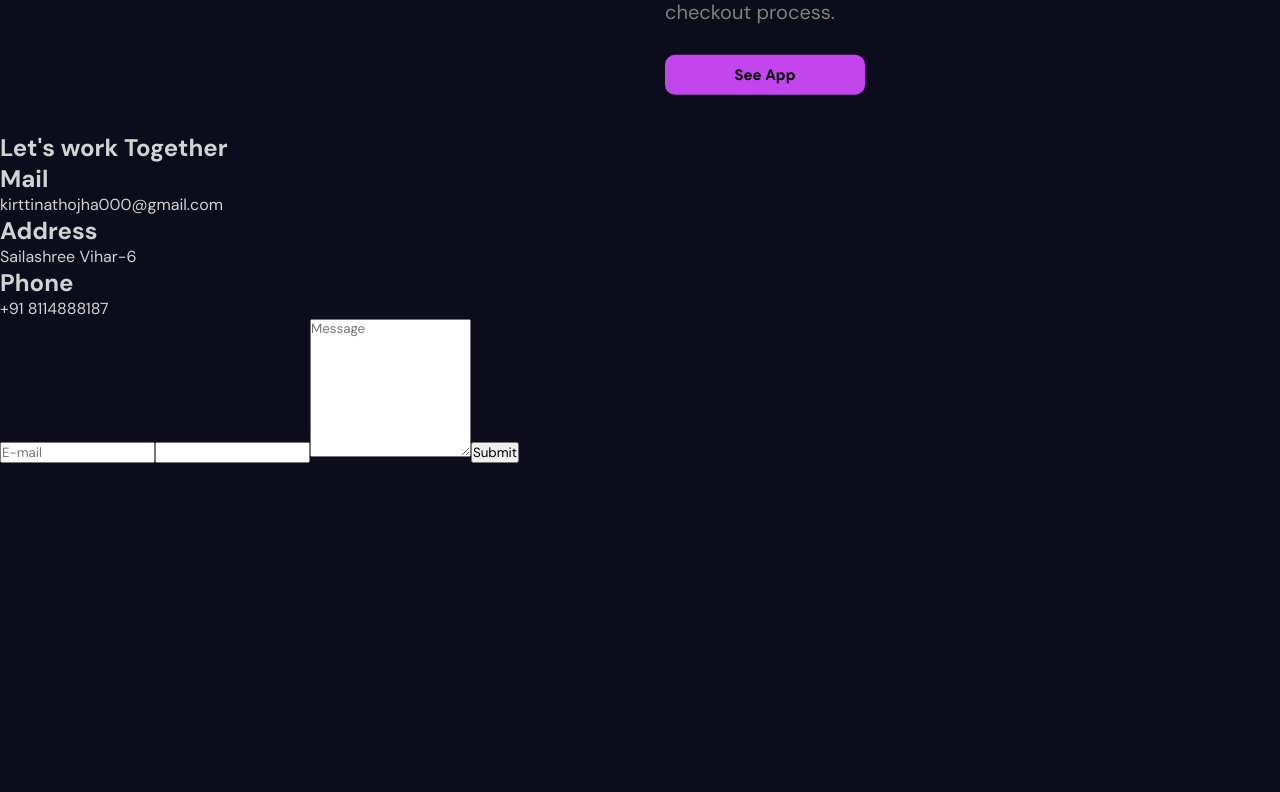
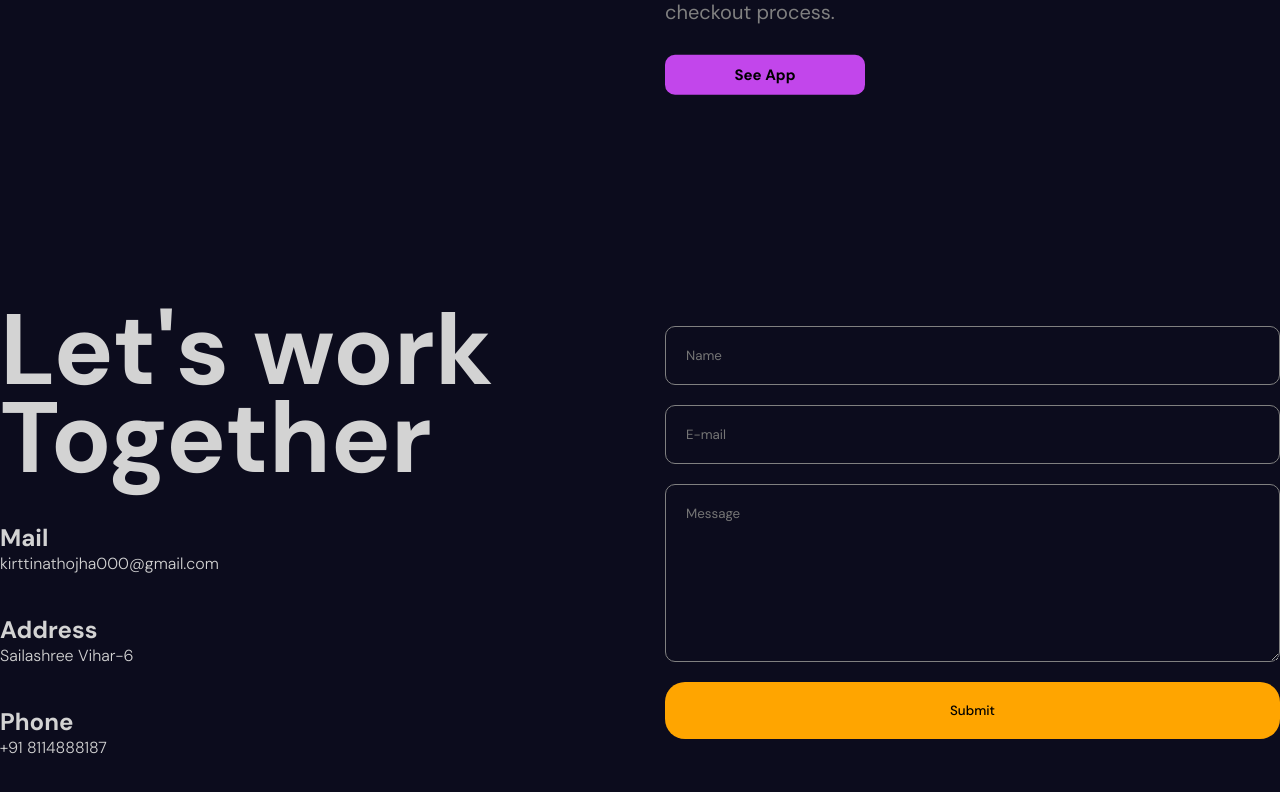
Before and after one commit to Kirttinath/portfolio-app, a React (Vite) app: page / in a window 1280 px wide. Shown: the part 6421-7213 px from the top of the page. Built offline with nearby package versions, Linux system fonts and the light colour scheme; a web font is replaced by a local one.

Commit message:
Update contact page layout and form fields

```diff
--- a/src/Components/Contact/Contact.jsx
+++ b/src/Components/Contact/Contact.jsx
@@ -20,8 +20,8 @@ const Contact = () => {
       </div>
       <div className="formContainer">
         <form>
-          <input type="text" required placeholder="E-mail"/>
-          <input type="email" required placeholder=""/>
+          <input type="text" required placeholder="Name"/>
+          <input type="email" required placeholder="E-mail"/>
           <textarea  rows={8} placeholder="Message" />
           <button>Submit</button>
         </form>
--- a/src/Components/Contact/Contact.scss
+++ b/src/Components/Contact/Contact.scss
@@ -1,3 +1,51 @@
 .contact{
+    height: 100%;
+    max-width: 1300px;
+    margin: auto;
+    display: flex;
+    align-items: center;
+    gap: 50px;
 
+    .textContainer{
+        flex: 1;
+        display: flex;
+        flex-direction: column;
+        gap: 40px;
+
+        h1{
+           font-size: 100px;
+           line-height: 88px;
+        }
+
+        span{
+            font-weight: 300;
+        }
+    }
+
+    .formContainer{
+        flex: 1;
+
+        form{
+            display: flex;
+            flex-direction: column;
+            gap: 20px;
+
+            input, textarea{
+                padding: 20px;
+                background-color: transparent;
+                border: 1px solid gray;
+                color: white;
+                border-radius: 10px;
+
+            }
+            button{
+                padding: 20px;
+                border: none;
+                background-color: orange;
+                cursor: pointer;
+                border-radius: 20px;
+                font-weight: 500;
+            }
+        }
+    }
 }
```
